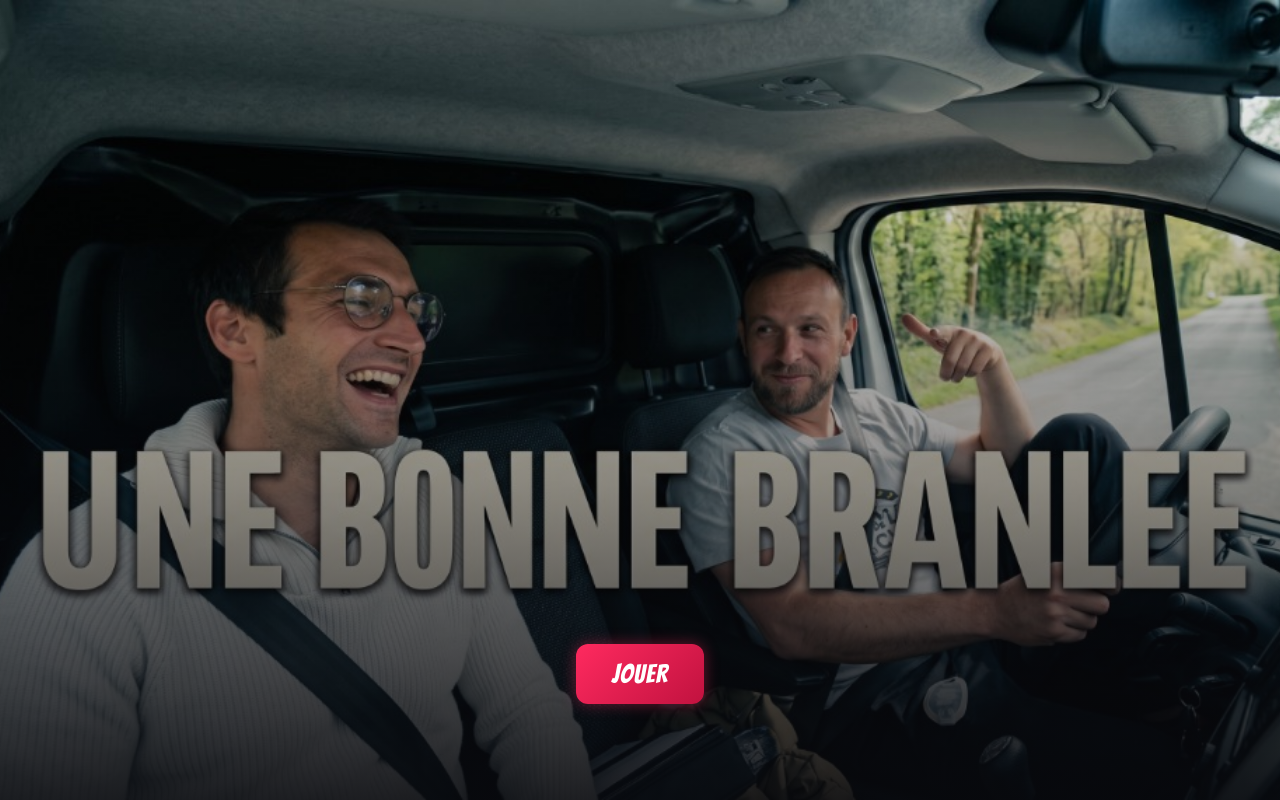
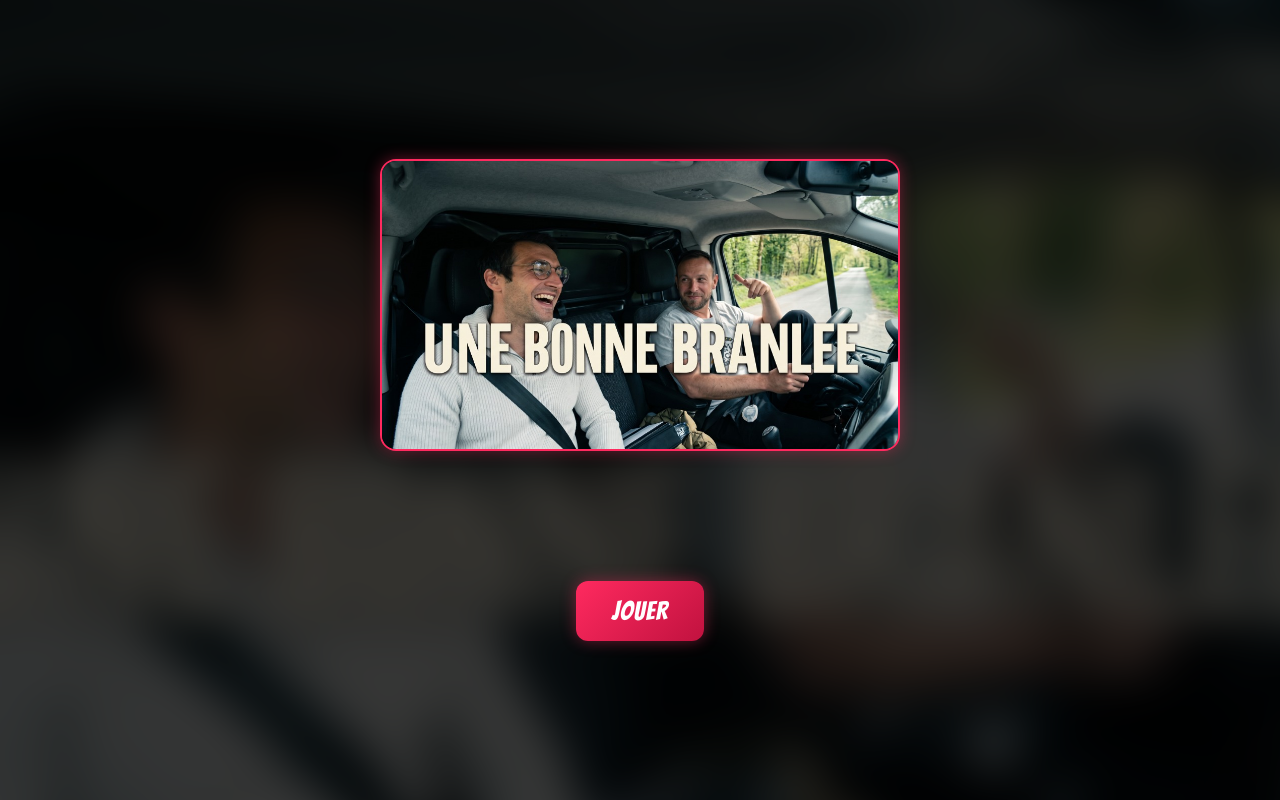
Before and after one commit to Nody-G/une-bonne-branlee, a website built with Vite: page index.html in a window 1280 px wide. Built offline with nearby package versions, Linux system fonts and the light colour scheme.

Commit message:
style: implement blurred background overlay and object-contain image resizing to prevent banner cropping on portrait/landscape screens

```diff
--- a/index.css
+++ b/index.css
@@ -141,19 +141,10 @@ body {
     box-shadow: var(--glow-red);
 }
 
-/* ================= HOME SCREEN STYLING ================= */
 #screen-home {
-    background:
-        linear-gradient(to top, rgba(8, 9, 13, 0.9) 0%, rgba(8, 9, 13, 0.45) 40%, transparent 100%),
-        url('homepage.jpg') no-repeat center center;
-    background-size: cover;
-    display: flex;
-    flex-direction: column;
-    justify-content: flex-end;
-    align-items: center;
-    padding-bottom: 12vh;
-    padding-left: 20px;
-    padding-right: 20px;
+    padding: 0;
+    overflow: hidden;
+    position: relative;
     transition: opacity var(--transition-slow);
 }
 
@@ -167,6 +158,46 @@ body {
     pointer-events: auto;
     z-index: 999;
     transform: none;
+}
+
+.home-blur-bg {
+    position: absolute;
+    top: 0;
+    left: 0;
+    width: 100%;
+    height: 100%;
+    background: url('homepage.jpg') no-repeat center center;
+    background-size: cover;
+    filter: blur(20px) brightness(0.25);
+    transform: scale(1.15);
+    z-index: 1;
+}
+
+.home-content-overlay {
+    position: relative;
+    z-index: 2;
+    width: 100%;
+    height: 100%;
+    display: flex;
+    flex-direction: column;
+    justify-content: space-evenly;
+    align-items: center;
+    padding: 30px 20px;
+}
+
+.home-banner-full {
+    width: 100%;
+    max-width: 520px;
+    max-height: 55vh;
+    object-fit: contain;
+    border-radius: 16px;
+    border: 2px solid var(--neon-red);
+    box-shadow: var(--glow-red);
+    transition: transform var(--transition-slow);
+}
+
+.home-banner-full:hover {
+    transform: scale(1.02);
 }
 
 .app-description {
--- a/index.html
+++ b/index.html
@@ -22,7 +22,11 @@
 
         <!-- ================= HOME SCREEN ================= -->
         <section id="screen-home" class="screen active">
-            <button id="btn-start" class="btn-primary">JOUER</button>
+            <div class="home-blur-bg"></div>
+            <div class="home-content-overlay">
+                <img src="homepage.jpg" alt="Une bonne branlée" class="home-banner-full">
+                <button id="btn-start" class="btn-primary">JOUER</button>
+            </div>
         </section>
 
         <!-- ================= GAME SCREEN ================= -->
```
